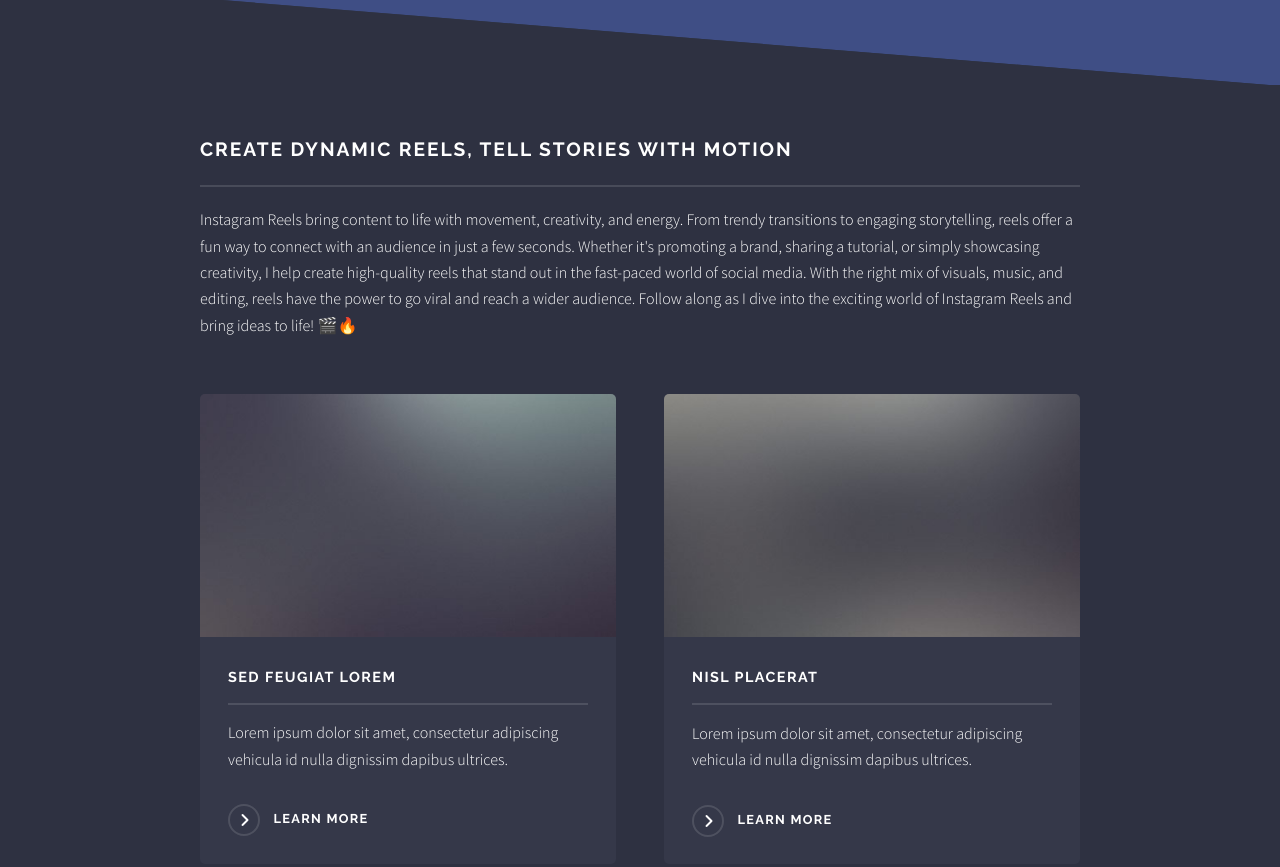
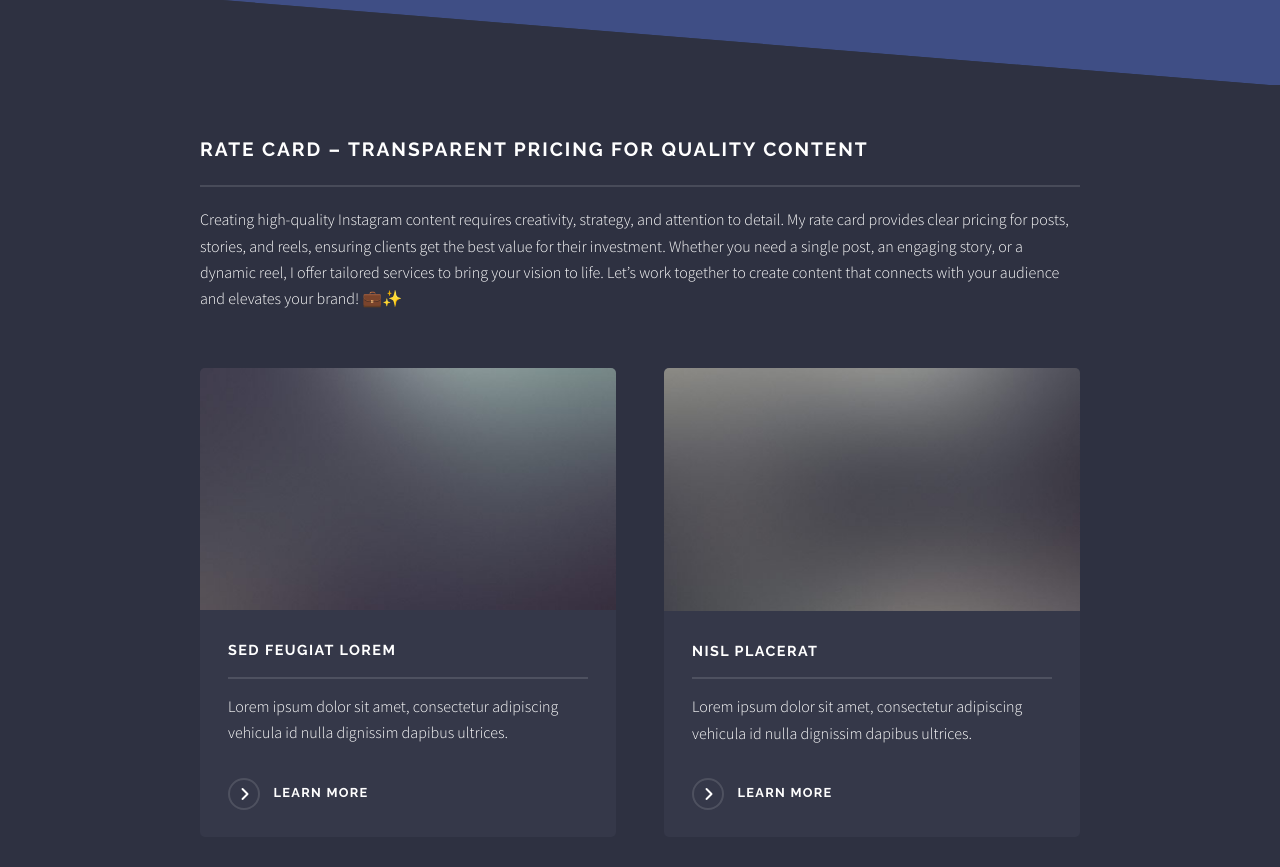
Before and after one commit to ichipatricia/ichipatricia.github.io, a plain HTML site: page index.html in a window 1280 px wide. Shown: the part 1760-2627 px from the top of the page. Drawn offline with Linux system fonts and the light colour scheme; files whose address does not match are found by name.

Commit message:
Update index.html

```diff
--- a/index.html
+++ b/index.html
@@ -65,8 +65,8 @@
 						<!-- Four -->
 							<section id="four" class="wrapper alt style1">
 								<div class="inner">
-									<h2 class="major">Create Dynamic Reels, Tell Stories with Motion</h2>
-									<p>Instagram Reels bring content to life with movement, creativity, and energy. From trendy transitions to engaging storytelling, reels offer a fun way to connect with an audience in just a few seconds. Whether it's promoting a brand, sharing a tutorial, or simply showcasing creativity, I help create high-quality reels that stand out in the fast-paced world of social media. With the right mix of visuals, music, and editing, reels have the power to go viral and reach a wider audience. Follow along as I dive into the exciting world of Instagram Reels and bring ideas to life! 🎬🔥</p>
+									<h2 class="major">Rate Card – Transparent Pricing for Quality Content</h2>
+									<p>Creating high-quality Instagram content requires creativity, strategy, and attention to detail. My rate card provides clear pricing for posts, stories, and reels, ensuring clients get the best value for their investment. Whether you need a single post, an engaging story, or a dynamic reel, I offer tailored services to bring your vision to life. Let’s work together to create content that connects with your audience and elevates your brand! 💼✨</p>
 									<section class="features">
 										<article>
 											<a class="image"><img src="pic04.jpg" alt="" /></a>
```
